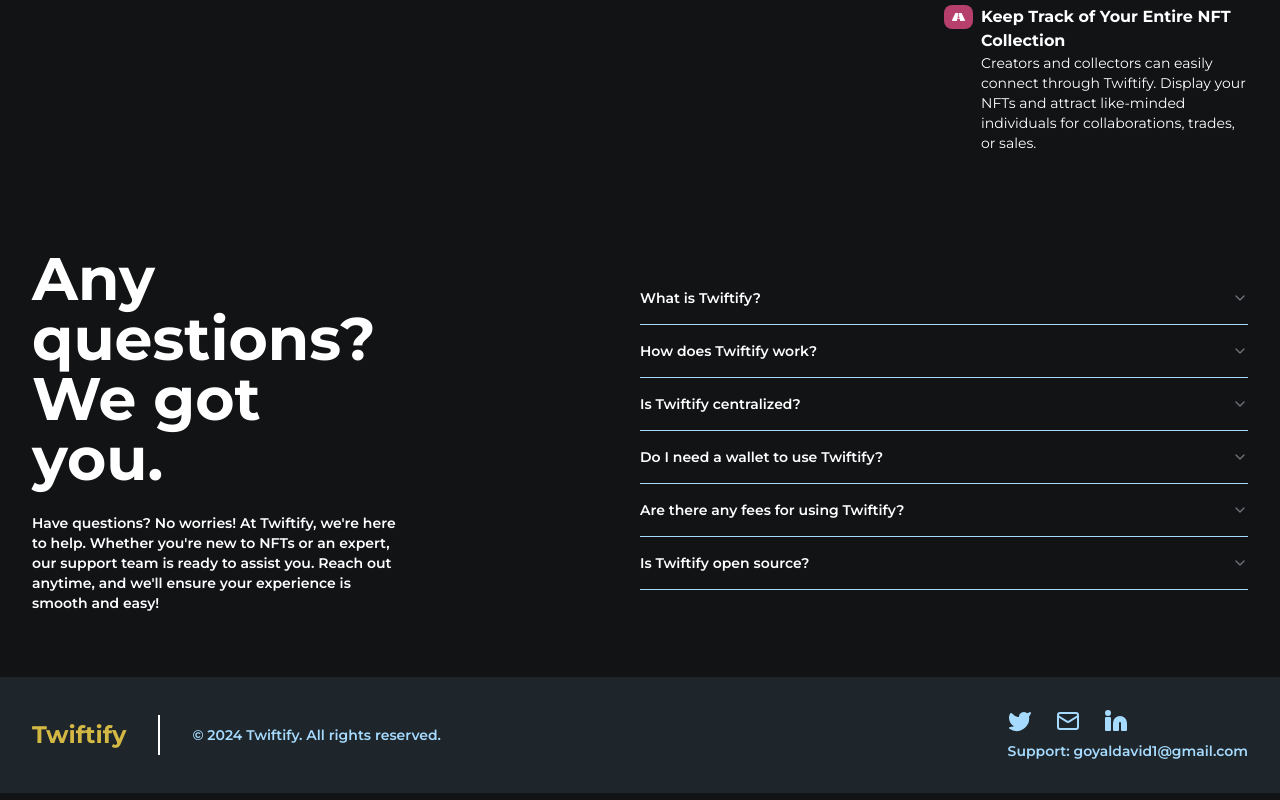
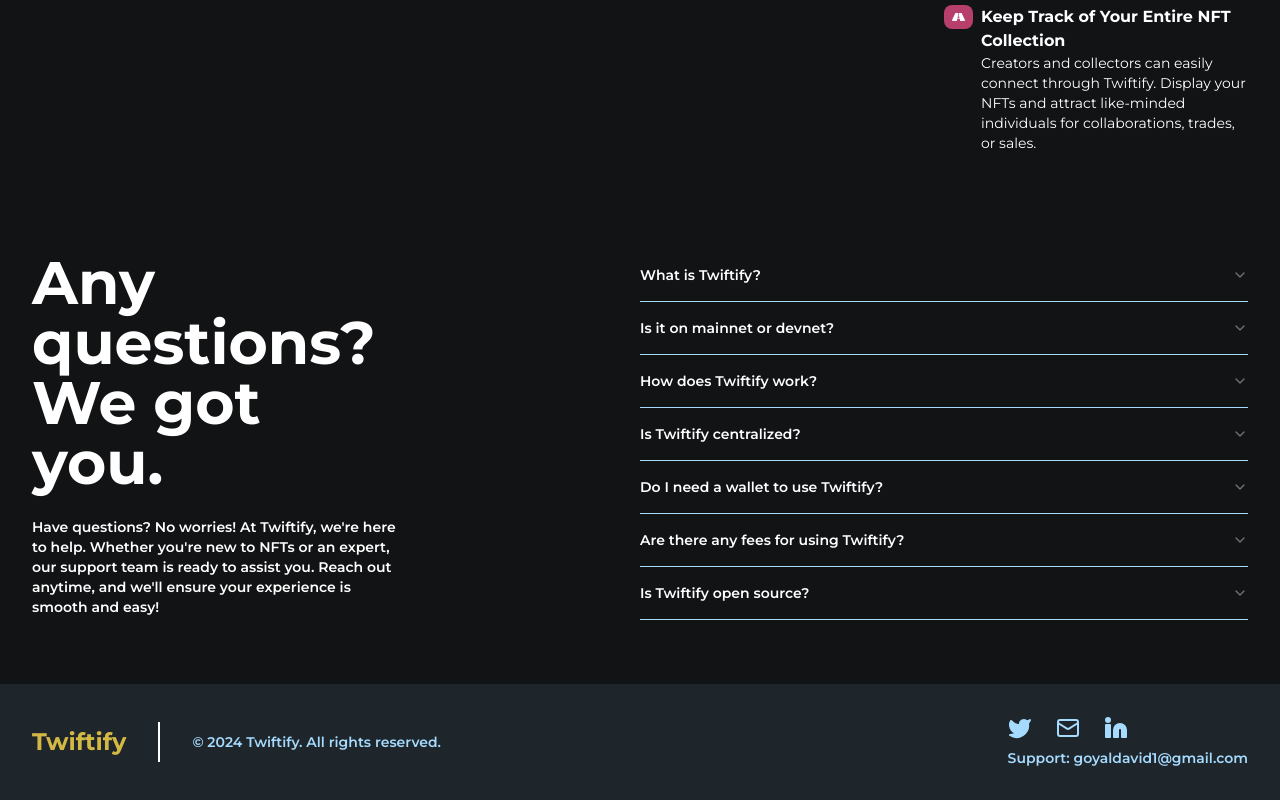
Before and after one commit to DavidGoyal/Twiftify, a Next.js app: page / in a window 1280 px wide. Shown: the part 1283-2083 px from the top of the page. Built offline with nearby package versions, Linux system fonts and the light colour scheme; no server answers; what @solana/wallet-adapter-react would draw is missing.

Commit message:
Added a faq

```diff
--- a/src/app/components/faq.tsx
+++ b/src/app/components/faq.tsx
@@ -39,6 +39,15 @@
         </AccordionItem>
         <AccordionItem value="item-2" className="border-[#A6DBFF]">
           <AccordionTrigger className="font-semibold">
+            Is it on mainnet or devnet?
+          </AccordionTrigger>
+          <AccordionContent>
+            The smart contract right now is on devnet. But you can link your
+            mainnet NFTs with it to test it out.
+          </AccordionContent>
+        </AccordionItem>
+        <AccordionItem value="item-3" className="border-[#A6DBFF]">
+          <AccordionTrigger className="font-semibold">
             How does Twiftify work?
           </AccordionTrigger>
           <AccordionContent>
@@ -48,7 +57,7 @@
             and securely.
           </AccordionContent>
         </AccordionItem>
-				<AccordionItem value="item-3" className="border-[#A6DBFF]">
+        <AccordionItem value="item-4" className="border-[#A6DBFF]">
           <AccordionTrigger className="font-semibold">
             Is Twiftify centralized?
           </AccordionTrigger>
@@ -58,7 +67,7 @@
             ensuring full transparency and user control.
           </AccordionContent>
         </AccordionItem>
-				<AccordionItem value="item-4" className="border-[#A6DBFF]">
+        <AccordionItem value="item-5" className="border-[#A6DBFF]">
           <AccordionTrigger className="font-semibold">
             Do I need a wallet to use Twiftify?
           </AccordionTrigger>
@@ -68,7 +77,7 @@
             profile securely.
           </AccordionContent>
         </AccordionItem>
-				<AccordionItem value="item-5" className="border-[#A6DBFF]">
+        <AccordionItem value="item-6" className="border-[#A6DBFF]">
           <AccordionTrigger className="font-semibold">
             Are there any fees for using Twiftify?
           </AccordionTrigger>
@@ -78,7 +87,7 @@
             additional platform fees.
           </AccordionContent>
         </AccordionItem>
-				<AccordionItem value="item-6" className="border-[#A6DBFF]">
+        <AccordionItem value="item-7" className="border-[#A6DBFF]">
           <AccordionTrigger className="font-semibold">
             Is Twiftify open source?
           </AccordionTrigger>
```
Also changed, not shown: 1 other file (tests, documents, lock files or other folders). Lines whose indentation alone changed are shown as unchanged.
